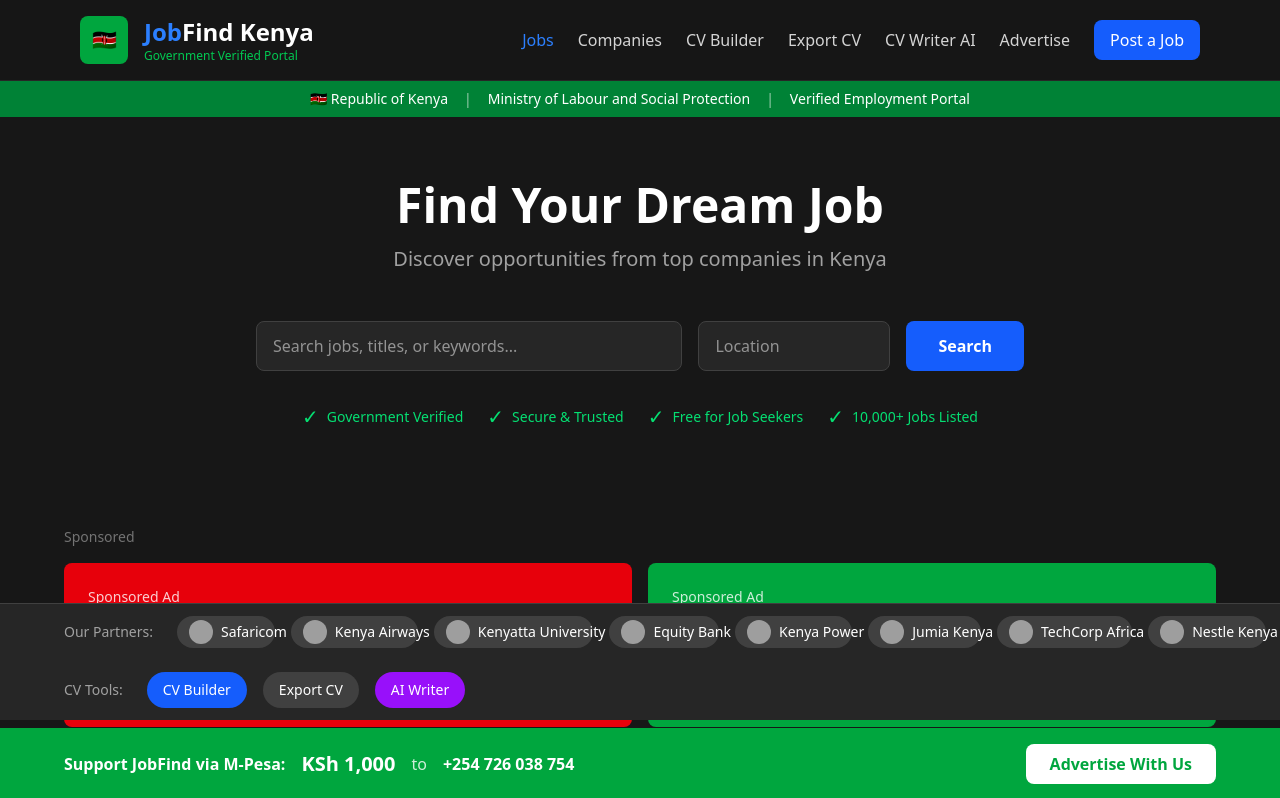
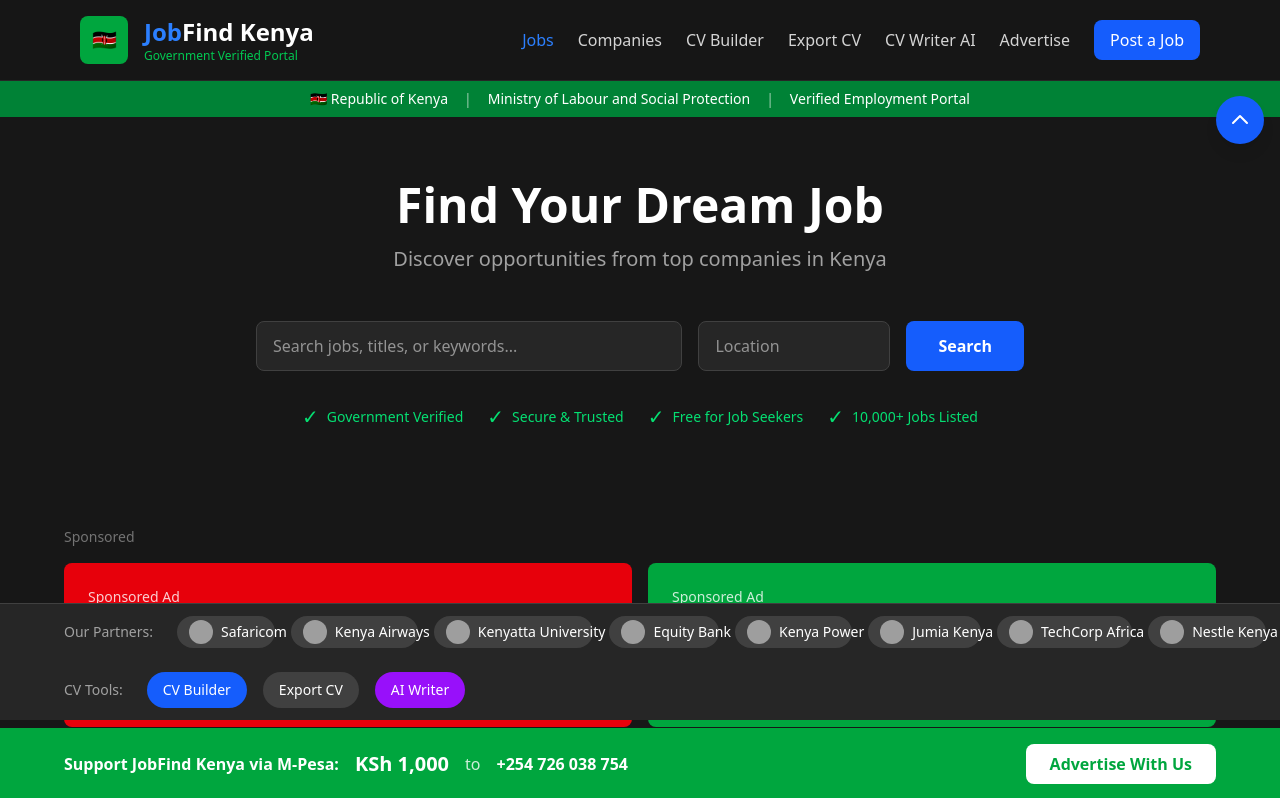
Before and after one commit to techeradorcas-arch/jobfind-kenya, a Next.js app: page / in a window 1280 px wide. Shown: the top 798 px of the page. Built offline with nearby package versions, Linux system fonts and the light colour scheme; grey boxes are pictures that could not be loaded.

Commit message:
feat(app): add back to top button and update M‑Pesa branding
Add a floating Back to Top button that smoothly scrolls to the top and activates the jobs tab. Update the M‑Pesa support line to read “Support JobFind Kenya via M‑Pesa”.

```diff
--- a/src/app/page.tsx
+++ b/src/app/page.tsx
@@ -820,7 +820,7 @@
       <div className="fixed bottom-0 left-0 right-0 bg-green-600 p-4 z-50">
         <div className="max-w-6xl mx-auto flex flex-col md:flex-row items-center justify-between gap-4">
           <div className="flex items-center gap-4">
-            <span className="text-white font-semibold">Support JobFind via M-Pesa:</span>
+            <span className="text-white font-semibold">Support JobFind Kenya via M-Pesa:</span>
             <span className="text-white font-bold text-xl">KSh 1,000</span>
             <span className="text-white/80">to</span>
             <span className="text-white font-bold">+254 726 038 754</span>
@@ -830,6 +830,19 @@
           </button>
         </div>
       </div>
+
+      <button
+        onClick={() => {
+          window.scrollTo({ top: 0, behavior: 'smooth' });
+          setActiveTab("jobs");
+        }}
+        className="fixed top-24 right-4 z-50 bg-blue-600 hover:bg-blue-700 text-white p-3 rounded-full shadow-lg transition"
+        title="Back to Top"
+      >
+        <svg xmlns="http://www.w3.org/2000/svg" className="h-6 w-6" fill="none" viewBox="0 0 24 24" stroke="currentColor">
+          <path strokeLinecap="round" strokeLinejoin="round" strokeWidth={2} d="M5 15l7-7 7 7" />
+        </svg>
+      </button>
 
       <div className="fixed bottom-20 left-0 right-0 bg-neutral-800 border-t border-neutral-700 p-3 z-40 overflow-x-auto">
         <div className="max-w-6xl mx-auto flex items-center gap-6">
```
